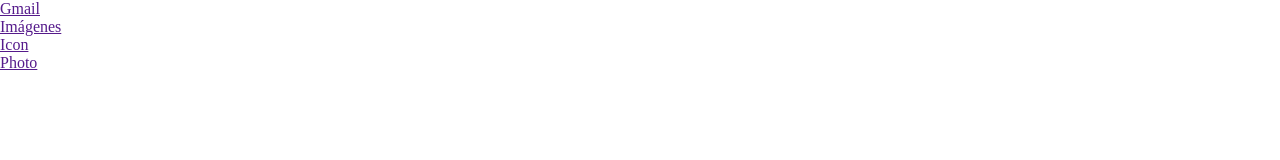
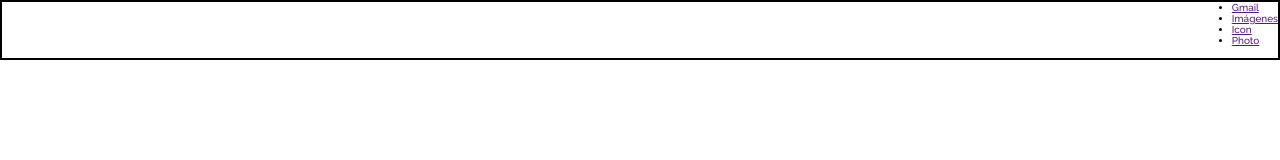
Before and after one commit to th3founder/cloneGoogle, a plain HTML site: page index.html in a window 1280 px wide. Drawn offline with Linux system fonts and the light colour scheme.

Commit message:
changing styles properties

```diff
--- a/css/styles.css
+++ b/css/styles.css
@@ -2,4 +2,19 @@
     box-sizing: border-box;
     padding: 0;
     margin: 0;
+    font-family: 'Raleway', sans-serif;
 }
+html{
+    font-size: 62.5%;
+}
+
+header{
+    width: 100%;
+    height: 60px;
+    border: 2px solid black;
+}
+
+header nav{
+    display: flex;
+    justify-content: flex-end;
+}
--- a/index.html
+++ b/index.html
@@ -5,13 +5,16 @@
     <meta http-equiv="X-UA-Compatible" content="IE=edge">
     <meta name="viewport" content="width=device-width, initial-scale=1.0">
     <link rel="stylesheet" href="./css/styles.css">
+    <link rel="preconnect" href="https://fonts.googleapis.com">
+<link rel="preconnect" href="https://fonts.gstatic.com" crossorigin>
+<link href="https://fonts.googleapis.com/css2?family=Raleway:wght@100;300;500;600;800;900&display=swap" rel="stylesheet">
     <title>GoogleClone en Platzi</title>
 </head>
 <body>
-    <header>
-        <nav>
+    <header> <!-- Etiqueta semantica -->
+        <nav><!-- Etiquetas contenedoras -->
             <ul>
-                <li><a href="">Gmail</a></li>
+                <li><a href="">Gmail</a></li> <!-- Etiquetas contenido -->
                 <li><a href="">Imágenes</a></li>
                 <li><a href="">Icon</a></li>
                 <li><a href="">Photo</a></li>
```
